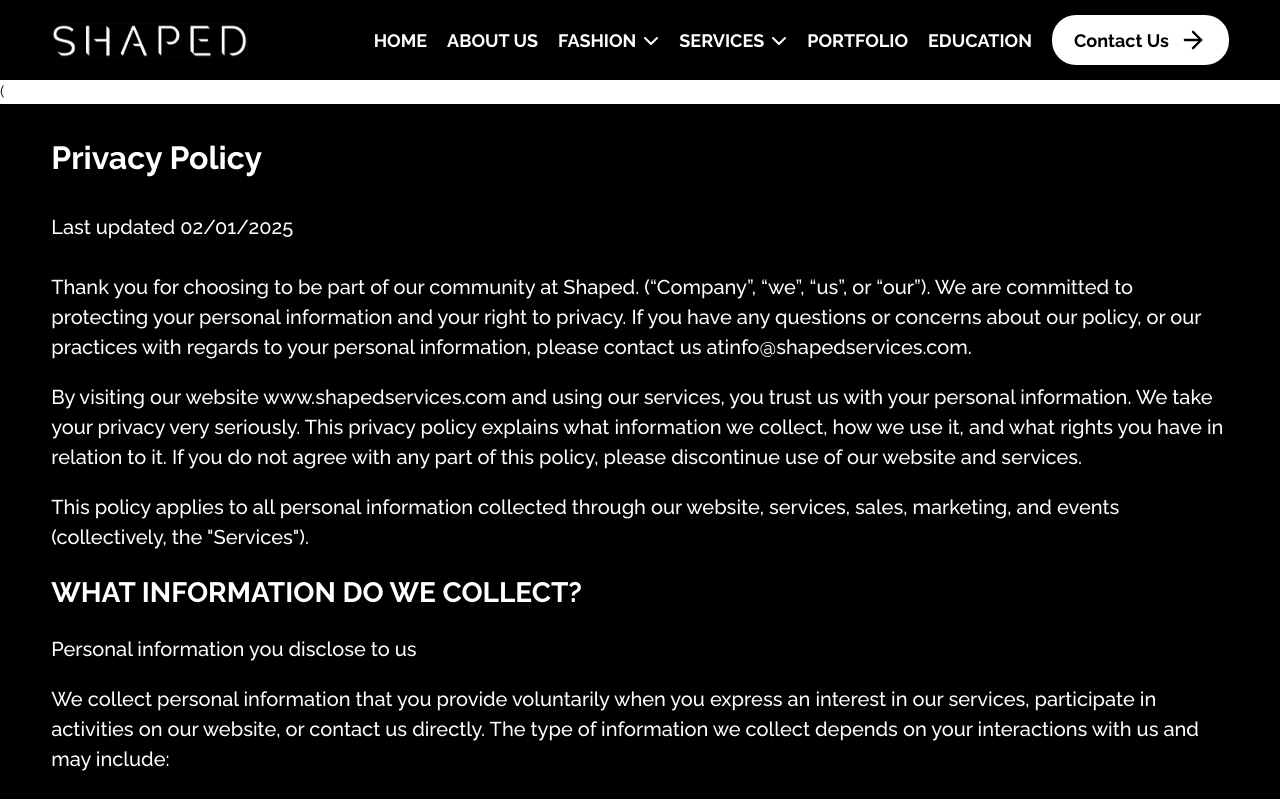
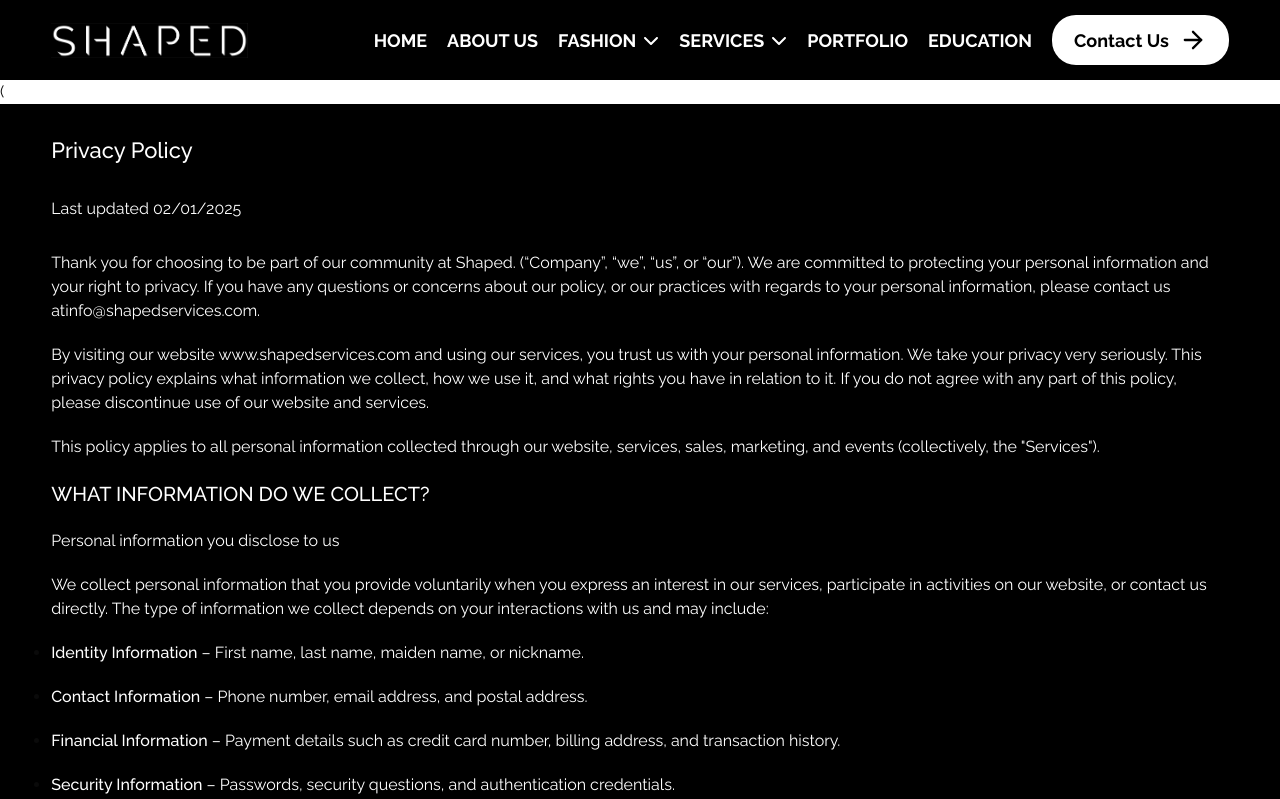
Before and after one commit to kizzy-shaped/shaped, a Next.js app: page /privacy_policy in a window 1280 px wide. Shown: the top 799 px of the page. Built offline with nearby package versions, Linux system fonts and the light colour scheme.

Commit message:
Update policyTypography.tsx

```diff
--- a/components/policyTypography.tsx
+++ b/components/policyTypography.tsx
@@ -6,7 +6,7 @@ export const Heading = ({
   }: {
     children: ReactNode;
     className?: string;
-  }) => <div className={`wmin_md:text-[32px] wmax_md:text-[28px] font-bold text-white ${className}`}>{children}</div>;
+  }) => <div className={`wmin_md:text-[22px] wmax_md:text-[20px] font-medium text-white ${className}`}>{children}</div>;
 
   export const Subheading = ({
     children,
@@ -14,7 +14,7 @@ export const Heading = ({
   }: {
     children: ReactNode;
     className?: string;
-  }) => <div className={`wmin_md:text-[28px] wmax_md:text-[24px] font-bold text-white uppercase ${className}`}>{children}</div>;
+  }) => <div className={`wmin_md:text-[20px] wmax_md:text-[18px] font-medium text-white uppercase ${className}`}>{children}</div>;
 
   export const Text = ({
     children,
@@ -22,7 +22,7 @@ export const Heading = ({
   }: {
     children: ReactNode;
     className?: string;
-  }) => <div className={`wmin_md:text-[20px] wmax_md:text-[18px] font-medium text-white ${className}`}>{children}</div>;
+  }) => <div className={`wmin_md:text-[16px] wmax_md:text-[14px] font-regular text-white ${className}`}>{children}</div>;
 
   export const BoldText = ({
     children,
@@ -30,4 +30,4 @@ export const Heading = ({
   }: {
     children: ReactNode;
     className?: string;
-  }) => <div className={`wmin_md:text-[20px] wmax_md:text-[18px] font-bold text-white inline-block ${className}`}>{children}</div>;
+  }) => <div className={`wmin_md:text-[16px] wmax_md:text-[14px] font-medium text-white inline-block ${className}`}>{children}</div>;
```
